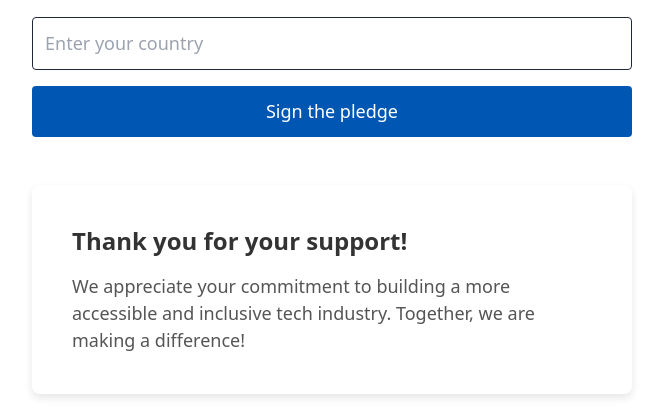
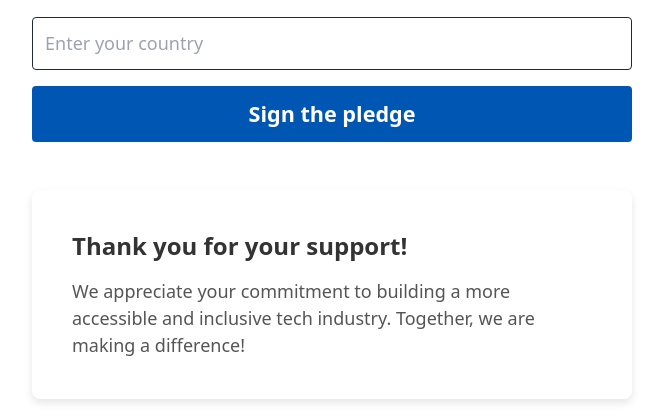
Before and after one commit to mpaiva/true-empathy, a PHP site: page / in a window 1280 px wide. Shown: the part 2371-2791 px from the top of the page, without its empty margins (308-971 px from the left). Run offline with PHP 8.4, Linux system fonts and the light colour scheme; some web fonts are replaced.

Commit message:
Update signButton font weight and size in styles.css

```diff
--- a/css/styles.css
+++ b/css/styles.css
@@ -1181,6 +1181,11 @@ button[type="submit"]:focus {
   outline-offset: 2px;
 }
 
+#signButton {
+  font-weight: 800;
+  font-size: 120%;
+}
+
 .honeypot {
   display: none;
 }
--- a/src/styles/styles.css
+++ b/src/styles/styles.css
@@ -226,6 +226,11 @@ button[type="submit"]:focus {
   outline-offset: 2px;
 }
 
+#signButton {
+  font-weight: 800;
+  font-size: 120%;
+}
+
 .honeypot {
   display: none;
 }
```
